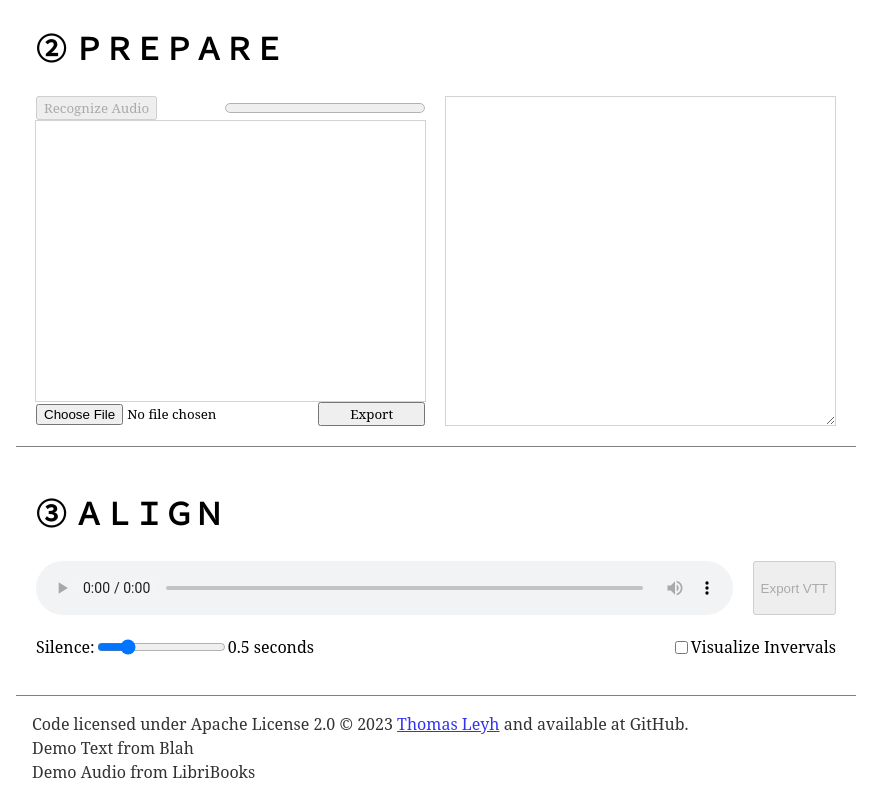
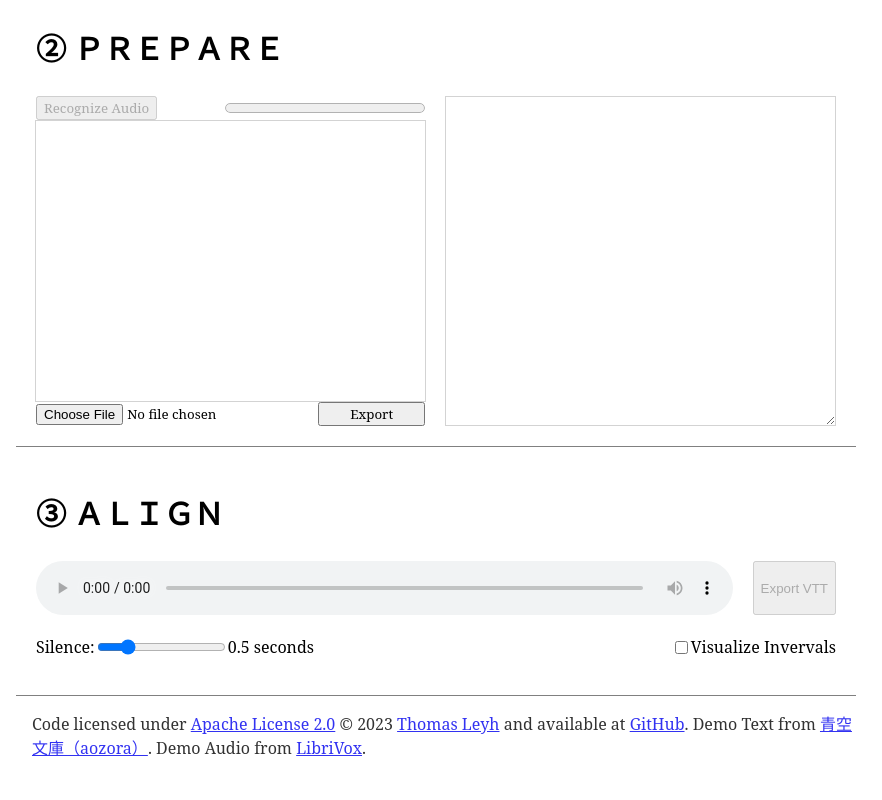
Before and after one commit to leyhline/ja-align, a Vue app: page / in a window 1280 px wide. Shown: the part 251-1051 px from the top of the page, without its empty margins (204-1086 px from the left). After the commit the page ends 1027 px from the top, so only its background shows below. Built offline with nearby package versions, Linux system fonts and the light colour scheme; a web font is replaced by a local one.

Commit message:
add license information

```diff
--- a/package.json
+++ b/package.json
@@ -1,7 +1,8 @@
 {
   "name": "ja-align",
-  "version": "0.0.0",
+  "version": "0.1.0",
   "private": true,
+  "license": "Apache-2.0",
   "scripts": {
     "dev": "vite",
     "build": "run-p type-check build-only",
--- a/src/components/TheFooter.vue
+++ b/src/components/TheFooter.vue
@@ -1,10 +1,13 @@
 <template>
   <p>
-    Code licensed under <a>Apache License 2.0</a> © 2023
-    <a href="mailto:thomas.leyh@mailbox.org">Thomas Leyh</a> and available at
-    <a target="_blank">GitHub</a>.<br />
-    Demo Text from <a target="_blank">Blah</a><br />
-    Demo Audio from <a target="_blank">LibriBooks</a><br />
+    Code licensed under
+    <a href="https://www.apache.org/licenses/LICENSE-2.0" target="_blank">Apache License 2.0</a> ©
+    2023 <a href="mailto:thomas.leyh@mailbox.org">Thomas Leyh</a> and available at
+    <a href="https://github.com/leyhline/ja-align" target="_blank">GitHub</a>. Demo Text from
+    <a href="https://www.aozora.gr.jp/cards/000121/files/628_14895.html" target="_blank"
+      >青空文庫（aozora）</a
+    >. Demo Audio from
+    <a href="https://librivox.org/gongitsune-by-nankichi-niimi/" target="_blank">LibriVox</a>.
   </p>
 </template>
 
```
Also changed, not shown: 1 other file (tests, documents, lock files or other folders).
